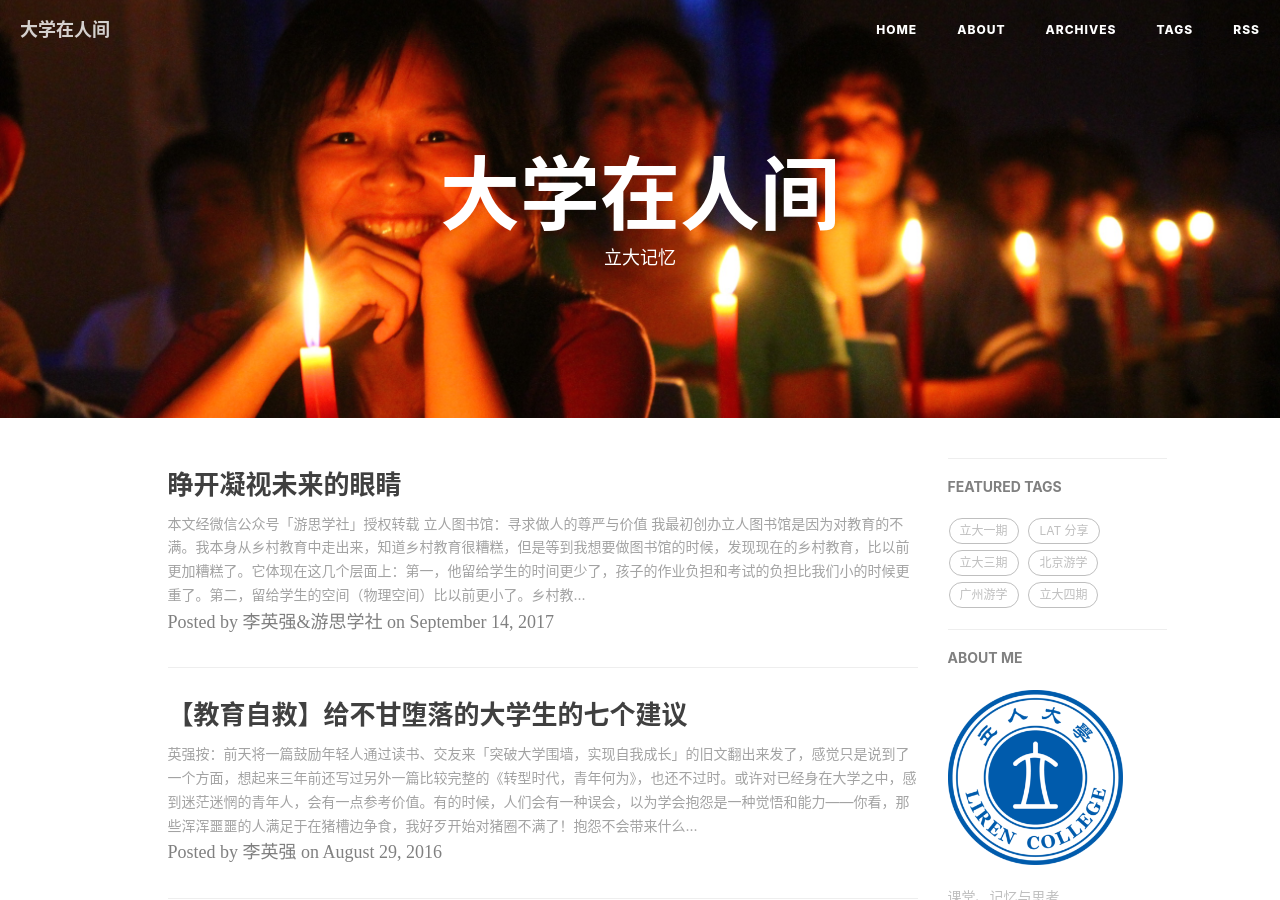
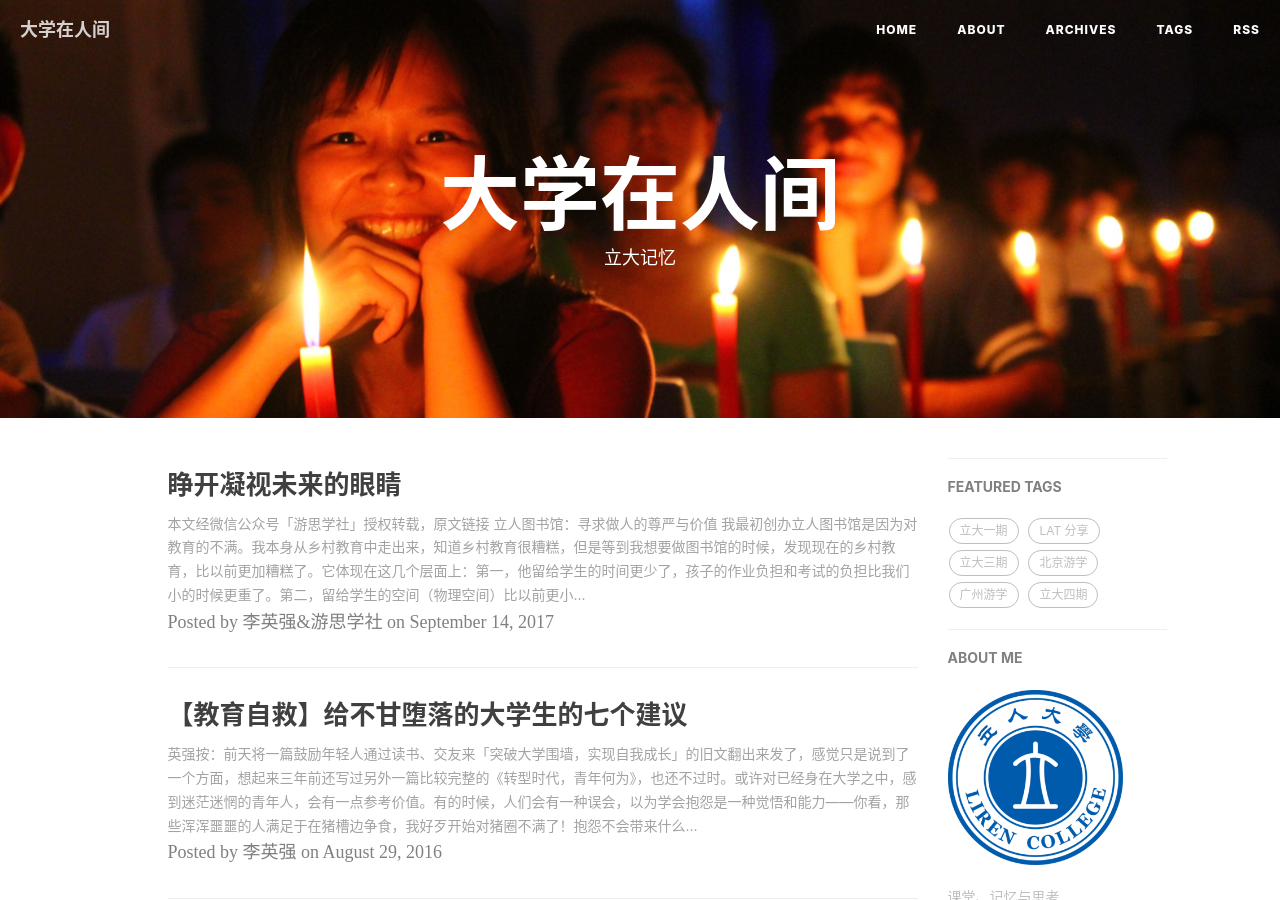
Before and after one commit to dgjj1991/LirenCollege.github.io, a Jekyll site: the page built from index.html, in a window 1280 px wide and 900 px high. Built offline with Jekyll 4.4.1, drawn with Linux system fonts in a browser that asks for light colours; nearby versions of some CDN libraries; the list of posts is cut into pages by our own code; comment, search, counter and statistics services are not loaded.

Commit message:
add original link

```diff
--- a/_posts/2017-09-14-liyingqiang&yousixueshe.md
+++ b/_posts/2017-09-14-liyingqiang&yousixueshe.md
@@ -9,7 +9,7 @@ tag:
   - 记忆
 ---
 
-> 本文经微信公众号「游思学社」授权转载
+> 本文经微信公众号「游思学社」授权转载，[原文链接](http://c.xiumi.us/board/v5/30QSa/57145447)
 
 ![立人乡村图书馆](https://i.loli.net/2017/09/18/59bfc08a7190e.jpg)
 
```
